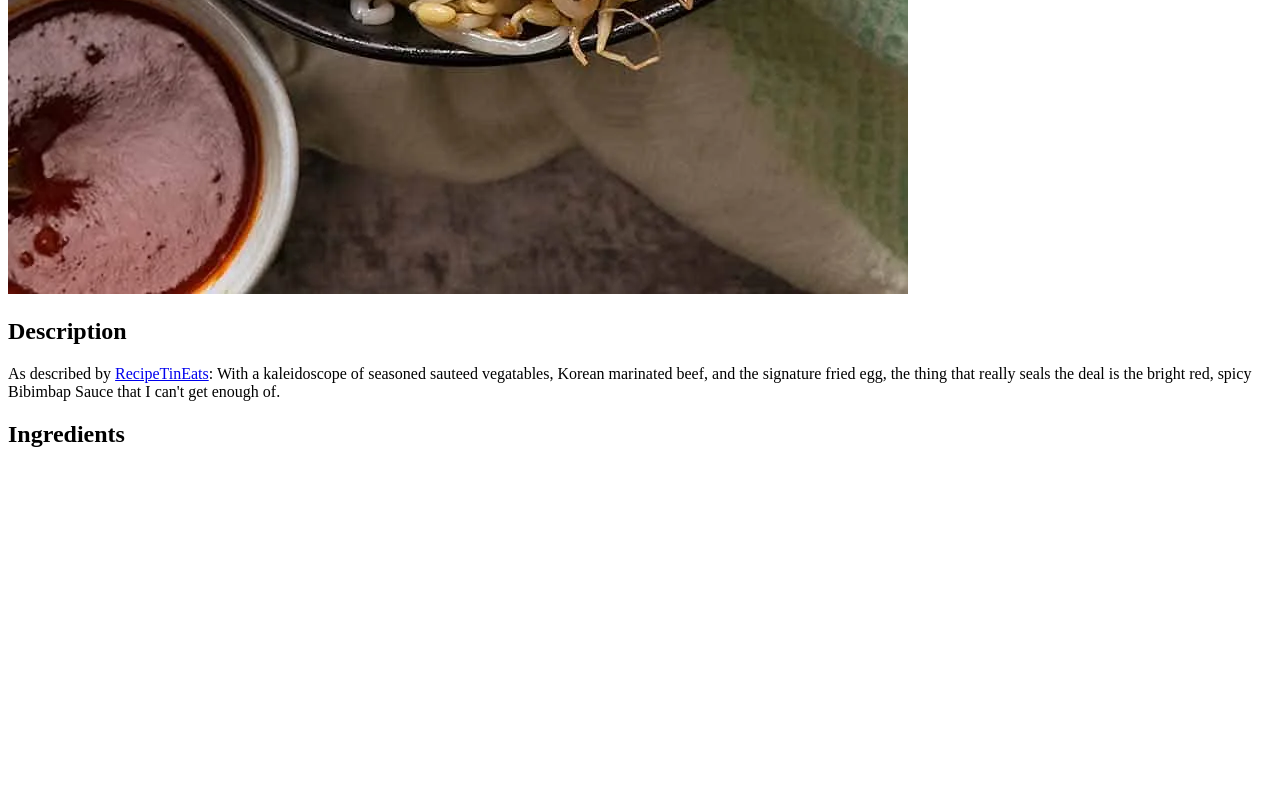
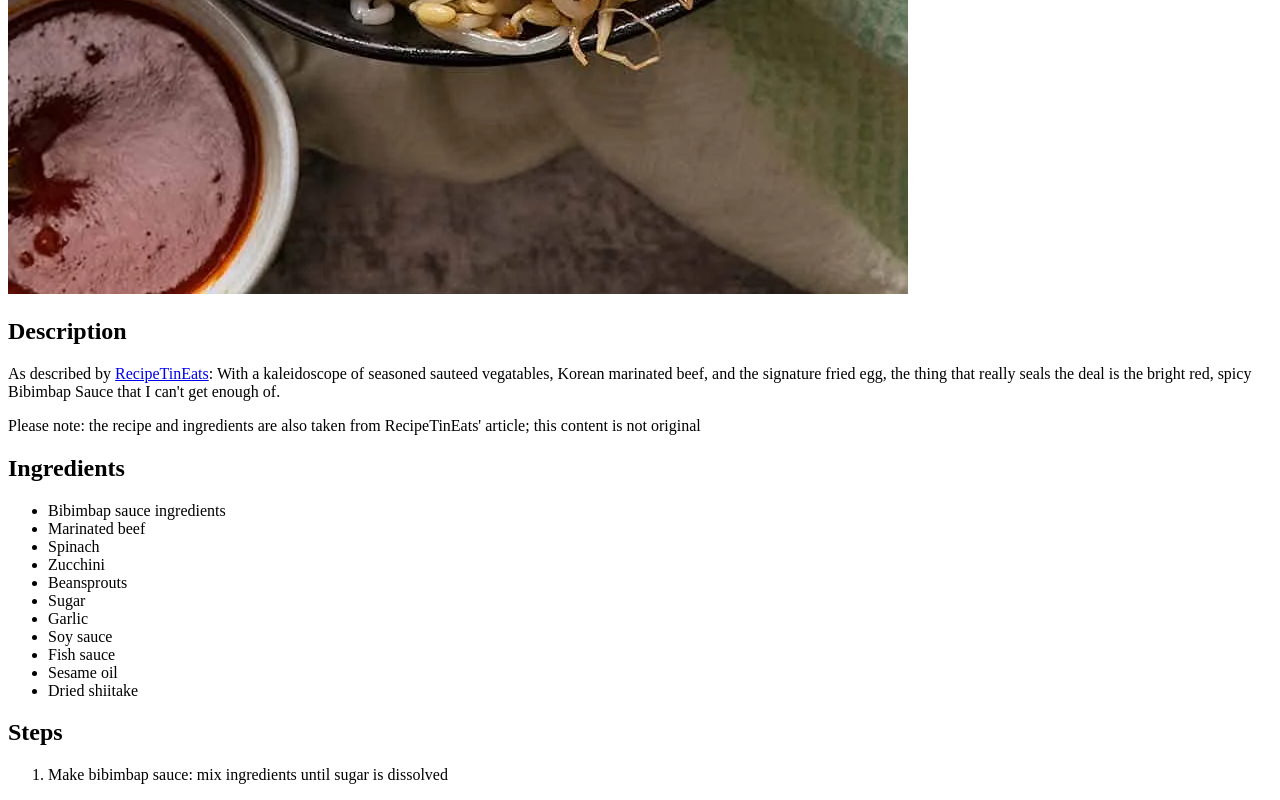
Before and after one commit to AshKuhlmann/TheOdinProject, a plain HTML site: page odin-recipes/recipes/bibimbap.html in a window 1280 px wide. Shown: the part 1046-1846 px from the top of the page. Before the commit the page ends 1514 px from the top, so only its background shows below. Drawn offline with Linux system fonts and the light colour scheme.

Commit message:
Added ingredients to Bibimbap recipe page

```diff
--- a/odin-recipes/recipes/bibimbap.html
+++ b/odin-recipes/recipes/bibimbap.html
@@ -17,6 +17,27 @@
         and the signature fried egg, the thing that really seals the deal is the
         bright red, spicy Bibimbap Sauce that I can't get enough of.
     </p>
+    <p>
+        Please note: the recipe and ingredients are also taken from RecipeTinEats' article;
+        this content is not original
+    </p>
     <h2>Ingredients</h2>
+    <ul>
+        <li>Bibimbap sauce ingredients</li>
+        <li>Marinated beef</li>
+        <li>Spinach</li>
+        <li>Zucchini</li>
+        <li>Beansprouts</li>
+        <li>Sugar</li>
+        <li>Garlic</li>
+        <li>Soy sauce</li>
+        <li>Fish sauce</li>
+        <li>Sesame oil</li>
+        <li>Dried shiitake</li>
+    </ul>
+    <h2>Steps</h2>
+    <ol>
+        <li>Make bibimbap sauce: mix ingredients until sugar is dissolved</li>
+    </ol>
 </body>
 </html>
```
